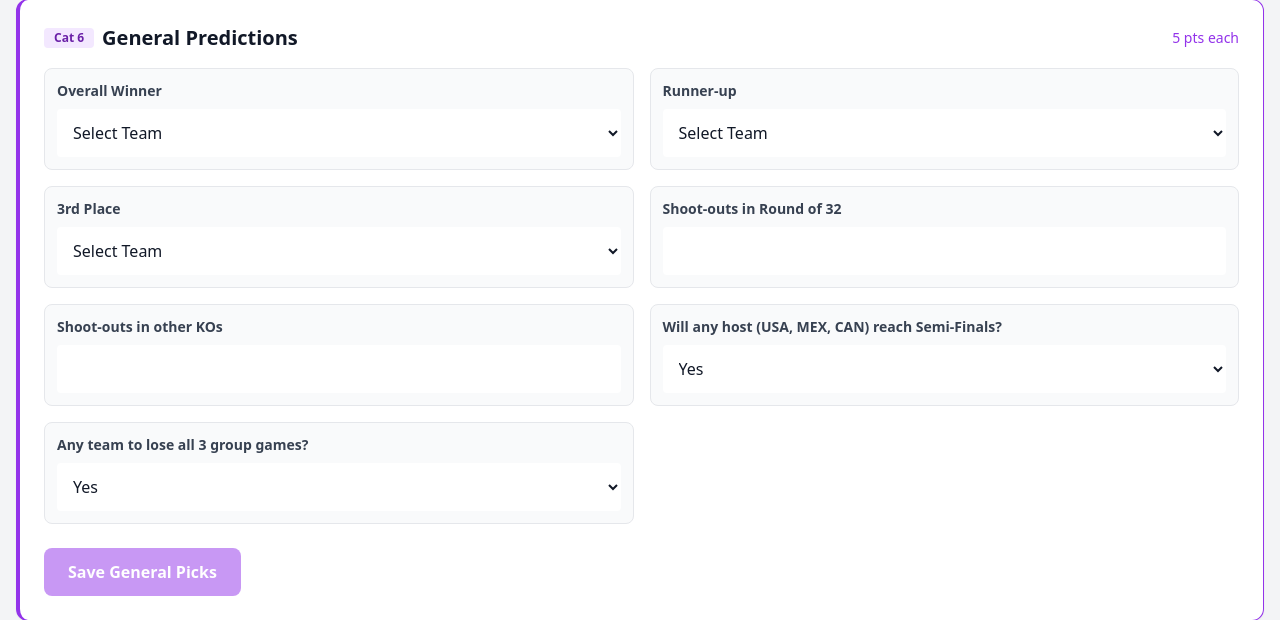
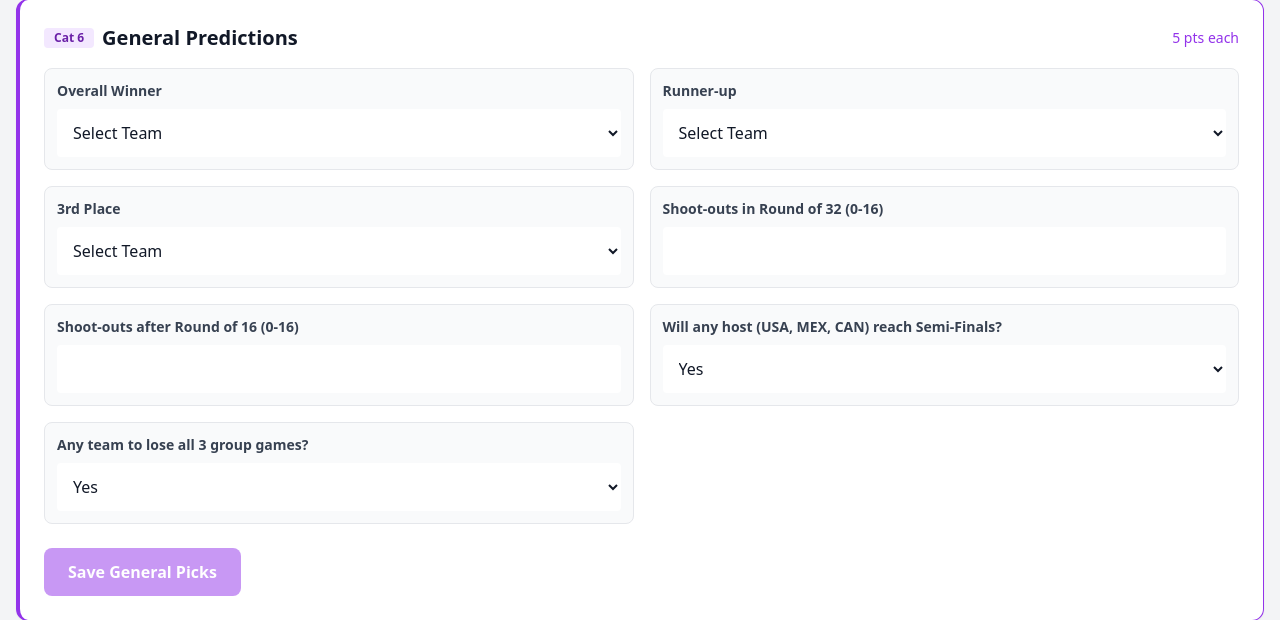
Before and after one commit to davebassant/worldcupquiz2026, a Flask app: page /predictions in a window 1280 px wide. Shown: the part 2983-3603 px from the top of the page. Run offline with Flask 3, Linux system fonts and the light colour scheme; the visitor is signed in with stand-in values (Sample User, id 1); some libraries are stand-ins or nearby versions.

Commit message:
changes to port & minor UI additions

```diff
--- a/app/templates/predictions.html
+++ b/app/templates/predictions.html
@@ -222,8 +222,8 @@
                     ('winner', 'Overall Winner', 'select'),
                     ('runner_up', 'Runner-up', 'select'),
                     ('third_place', '3rd Place', 'select'),
-                    ('penalties_round_32', 'Shoot-outs in Round of 32', 'number'),
-                    ('penalties_knockout_rest', 'Shoot-outs in other KOs', 'number'),
+                    ('penalties_round_32', 'Shoot-outs in Round of 32 (0-16)', 'number'),
+                    ('penalties_knockout_rest', 'Shoot-outs after Round of 16 (0-16)', 'number'),
                     ('host_success', 'Will any host (USA, MEX, CAN) reach Semi-Finals?', 'bool'),
                     ('wipeout_exists', 'Any team to lose all 3 group games?', 'bool')
                 ] %}
--- a/docker-compose.yml
+++ b/docker-compose.yml
@@ -2,7 +2,7 @@ services:
   web:
     build: .
     ports:
-      - "5000:5000"
+      - "6000:6000"
     volumes:
       - ./instance:/app/instance
     environment:
```
Also changed, not shown: 1 other file.
